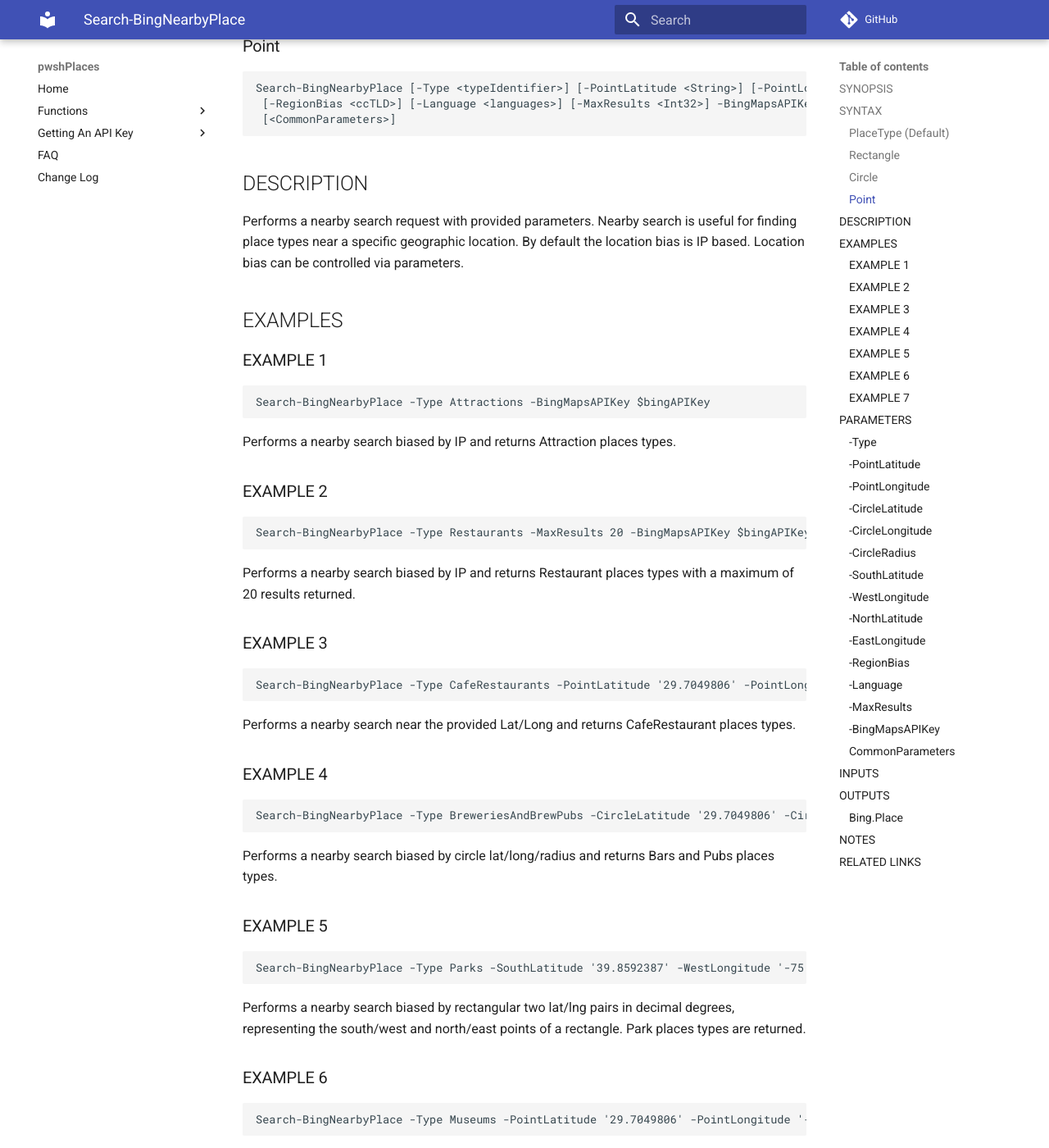
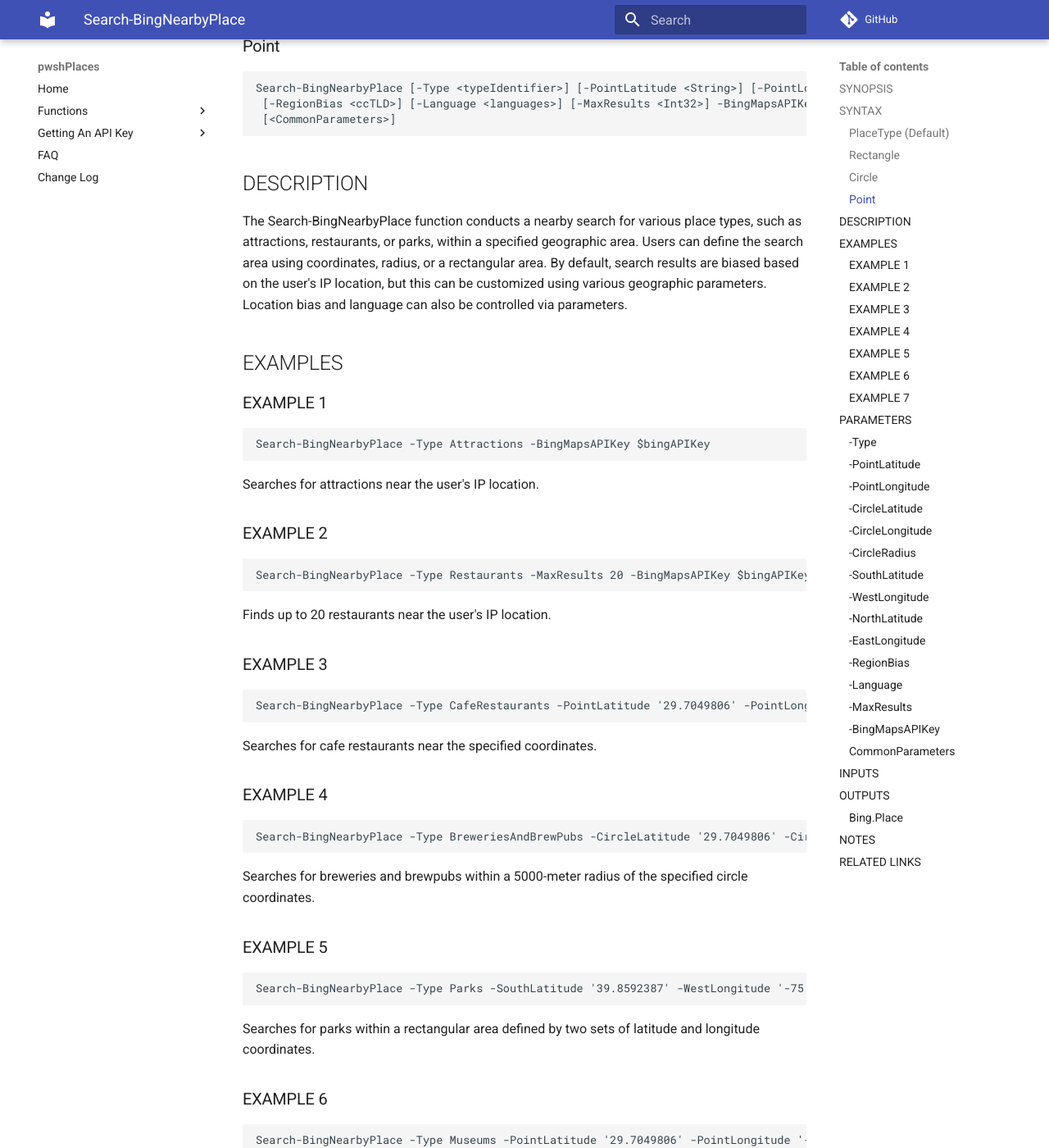
Before and after one commit to techthoughts2/pwshPlaces, an MkDocs documentation site: the page built from docs/Search-BingNearbyPlace.md, in a window 1280 px wide and 1400 px high, scrolled down 755 px. Shown: the whole window at 82% size. Built offline with MkDocs 1.6.1 and Material for MkDocs 9.7.7, drawn with Linux system fonts in a browser that asks for light colours; comment, search, counter and statistics services are not loaded; some of the changed text lies outside the part shown.

````diff
--- a/docs/Search-BingNearbyPlace.md
+++ b/docs/Search-BingNearbyPlace.md
@@ -8,7 +8,7 @@
 # Search-BingNearbyPlace
 
 ## SYNOPSIS
-Nearby Search lets you search for different place types within a specified area.
+Nearby Search lets you search for places of interest within a specified area using Bing Maps API.
 
 ## SYNTAX
 
@@ -40,10 +40,13 @@
 ```
 
 ## DESCRIPTION
-Performs a nearby search request with provided parameters.
-Nearby search is useful for finding place types near a specific geographic location.
-By default the location bias is IP based.
-Location bias can be controlled via parameters.
+The Search-BingNearbyPlace function conducts a nearby search for various place types, such as attractions,
+restaurants, or parks, within a specified geographic area.
+Users can define the search area using coordinates,
+radius, or a rectangular area.
+By default, search results are biased based on the user's IP location,
+but this can be customized using various geographic parameters.
+Location bias and language can also be controlled via parameters.
 
 ## EXAMPLES
 
@@ -52,44 +55,42 @@
 Search-BingNearbyPlace -Type Attractions -BingMapsAPIKey $bingAPIKey
 ```
 
-Performs a nearby search biased by IP and returns Attraction places types.
+Searches for attractions near the user's IP location.
 
 ### EXAMPLE 2
 ```
 Search-BingNearbyPlace -Type Restaurants -MaxResults 20 -BingMapsAPIKey $bingAPIKey
 ```
 
-Performs a nearby search biased by IP and returns Restaurant places types with a maximum of 20 results returned.
+Finds up to 20 restaurants near the user's IP location.
 
 ### EXAMPLE 3
 ```
 Search-BingNearbyPlace -Type CafeRestaurants -PointLatitude '29.7049806' -PointLongitude '-98.068343' -BingMapsAPIKey $bingAPIKey
 ```
 
-Performs a nearby search near the provided Lat/Long and returns CafeRestaurant places types.
+Searches for cafe restaurants near the specified coordinates.
 
 ### EXAMPLE 4
 ```
 Search-BingNearbyPlace -Type BreweriesAndBrewPubs -CircleLatitude '29.7049806' -CircleLongitude '-98.068343' -CircleRadius '5000' -BingMapsAPIKey $bingAPIKey
 ```
 
-Performs a nearby search biased by circle lat/long/radius and returns Bars and Pubs places types.
+Searches for breweries and brewpubs within a 5000-meter radius of the specified circle coordinates.
 
 ### EXAMPLE 5
 ```
 Search-BingNearbyPlace -Type Parks -SouthLatitude '39.8592387' -WestLongitude '-75.295486' -NorthLatitude '40.0381942' -EastLongitude '-75.0064087' -BingMapsAPIKey $bingAPIKey
 ```
 
-Performs a nearby search biased by rectangular two lat/lng pairs in decimal degrees, representing the south/west and north/east points of a rectangle.
-Park places types are returned.
+Searches for parks within a rectangular area defined by two sets of latitude and longitude coordinates.
 
 ### EXAMPLE 6
 ```
 Search-BingNearbyPlace -Type Museums -PointLatitude '29.7049806' -PointLongitude '-98.068343' -Language en -MaxResults 20 -BingMapsAPIKey $bingAPIKey
 ```
 
-Performs a nearby search near the provided Lat/Long and returns Museum places types.
-Results are returned in English with a maximum of 20 results returned.
+Finds up to 20 museums near the specified coordinates, with results in English.
 
 ### EXAMPLE 7
 ```
@@ -104,8 +105,7 @@
 Search-BingNearbyPlace @searchBingNearbyPlaceSplat
 ```
 
-Performs a nearby search near the provided Lat/Long and returns Museum places types.
-Results are returned in English with a maximum of 20 results returned.
+Finds up to 20 museums near the specified coordinates, with results in English.
 
 ## PARAMETERS
 
````
Also changed, not shown: docs/CHANGELOG.md (+3 -1 lines), docs/Find-BingTimeZone.md (+18 -2 lines), docs/pwshPlaces.md (+2 -2 lines), 7 other files.
